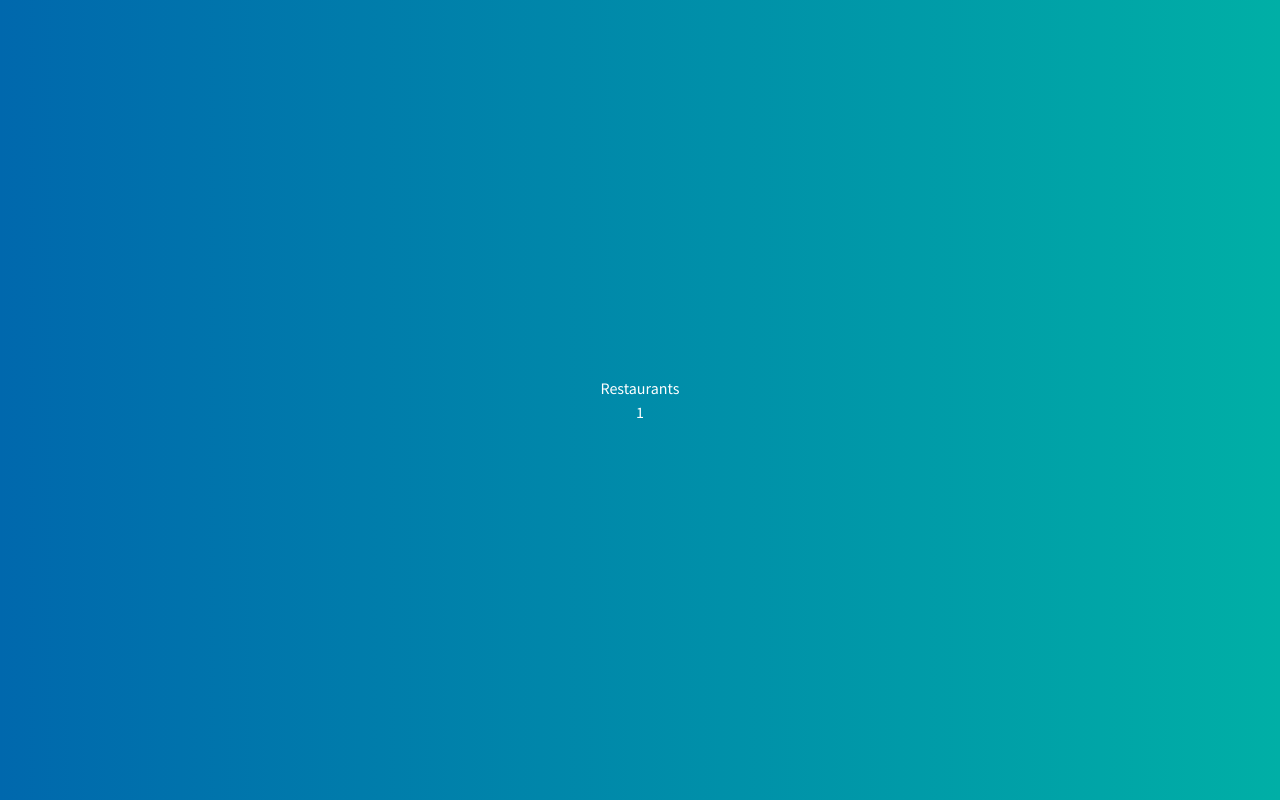
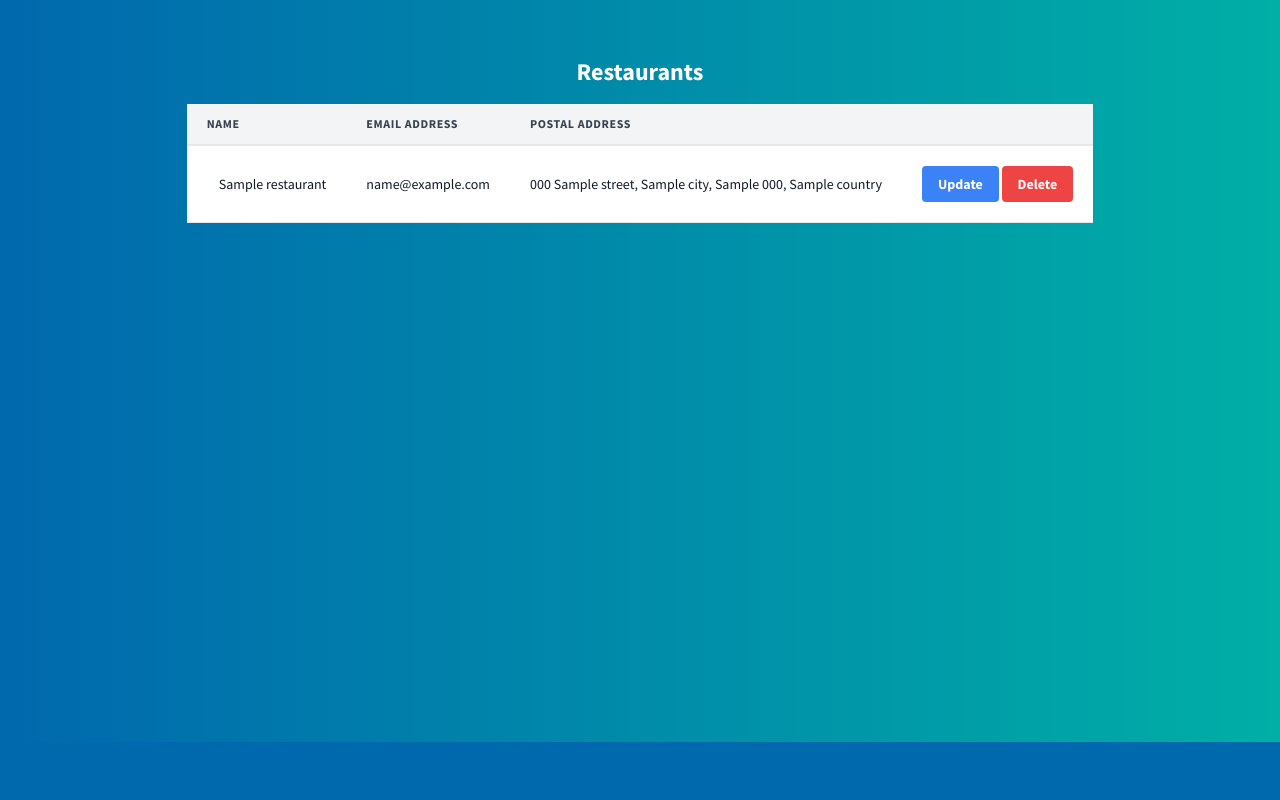
Before and after one commit to narancs93/papapay, a Django app: page /management/restaurants in a window 1280 px wide. Shown: the part 66-866 px from the top of the page. After the commit the page ends 808 px from the top, so only its background shows below. Run offline with Django 4.2, Linux system fonts and the light colour scheme; tables that the repository leaves empty hold one stand-in row (values such as "Sample post"); some libraries are stand-ins or nearby versions.

Commit message:
feat - Add update-resturant page

```diff
--- a/papapay/management/urls.py
+++ b/papapay/management/urls.py
@@ -7,4 +7,5 @@ app_name = 'papapay.management'
 urlpatterns = [
     path('', views.Index.as_view(), name='management-page'),
     path('restaurants', views.ManageRestaurants.as_view(), name='manage-restaurants'),
+    path('update-restaurant/<int:id>', views.UpdateRestaurant.as_view(), name='update-restaurant'),
 ]
--- a/papapay/management/views.py
+++ b/papapay/management/views.py
@@ -1,6 +1,8 @@
+from django.shortcuts import get_object_or_404, render
 from django.views.generic import TemplateView
 
-from papapay.restaurant.models import Restaurant
+from .forms import RestaurantForm
+from ..restaurant.models import Restaurant
 
 
 class Index(TemplateView):
@@ -12,5 +14,25 @@ class ManageRestaurants(TemplateView):
 
     def get_context_data(self, **kwargs):
         context = super().get_context_data(**kwargs)
-        context['restaurant_count'] = Restaurant.objects.count()
+        context['restaurants'] = Restaurant.objects.all()
         return context
+
+
+class UpdateRestaurant(TemplateView):
+    template_name = 'management/update_restaurant.html'
+
+    def get_context_data(self, id, **kwargs):
+        context = super().get_context_data(**kwargs)
+        restaurant = get_object_or_404(Restaurant, id=id)
+        context['restaurant_form'] = RestaurantForm(instance=restaurant)
+        return context
+
+    def post(self, request, id, **kwargs):
+        restaurant = get_object_or_404(Restaurant, id=id)
+        restaurant_form = RestaurantForm(data=request.POST, instance=restaurant)
+        if restaurant_form.is_valid():
+            restaurant_form.save()
+        return render(self.request, 'management/update_restaurant.html', context={
+            'restaurant_form': restaurant_form,
+            'updated_result': 'success' if restaurant_form.is_valid() else 'error',
+        })
--- a/papapay/postal_address/models.py
+++ b/papapay/postal_address/models.py
@@ -96,5 +96,11 @@ class PostalAddress(models.Model):
     def __str__(self):
         return f'{self.street.name}, {self.house_number}, {self.floor_number}/{self.door_number} (id={self.id})'
 
+    @property
+    def full_address(self):
+        # 1150 Broadway, New York, NY 10001, Egyesült Államok
+        return f'{self.house_number} {self.street.name}, {self.street.district.city.name}, \
+{self.street.district.city.state.abbreviation} {self.street.zip_code}, {self.street.district.city.state.country.name}'
+
     class Meta:
         verbose_name_plural = 'Postal Addresses'
--- a/papapay/static/css/management/styles.css
+++ b/papapay/static/css/management/styles.css
@@ -56,3 +56,8 @@ body {
 .dropdown:hover .dropdown-content {
     display: block;
 }
+
+.asteriskField {
+    padding-left: 4px;
+    color: red;
+}
--- a/papapay/templates/management/restaurants.html
+++ b/papapay/templates/management/restaurants.html
@@ -1,9 +1,53 @@
-{% extends "management/base.html" %}
+{% extends 'management/base.html' %}
+{% load crispy_forms_tags %}
 
 {% block content %}
-<div class="flex flex-col justify-center items-center h-screen">
-    <div>Restaurants</div>
-    <div>{{ restaurant_count }}</div>
-</div>
-
-{% endblock content %}
+  <div class="flex flex-col items-center h-full m-2">
+    <div class="pt-8">
+      <h1 class="text-2xl font-bold py-4 text-center">Restaurants</h1>
+      {% if not restaurants %}
+        There are no restaurants created yet. Click here to add a new one.
+      {% else %}
+      <table class="min-w-full leading-normal">
+        <thead>
+          <tr>
+            <th class="px-5 py-3 border-b-2 border-gray-200 bg-gray-100 text-left text-xs font-semibold text-gray-700 uppercase tracking-wider">Name</th>
+            <th class="px-5 py-3 border-b-2 border-gray-200 bg-gray-100 text-left text-xs font-semibold text-gray-700 uppercase tracking-wider">Email address</th>
+            <th class="px-5 py-3 border-b-2 border-gray-200 bg-gray-100 text-left text-xs font-semibold text-gray-700 uppercase tracking-wider">Postal Address</th>
+            <th class="px-5 py-3 border-b-2 border-gray-200 bg-gray-100"></th>
+          </tr>
+        </thead>
+        <tbody>
+          {% for restaurant in restaurants %}
+          <tr>
+            <td class="px-5 py-5 border-b border-gray-200 bg-white text-sm">
+              <div class="flex">
+                <div class="ml-3">
+                  <p class="text-gray-900 whitespace-no-wrap">{{ restaurant.name }}</p>
+                </div>
+              </div>
+            </td>
+            <td class="px-5 py-5 border-b border-gray-200 bg-white text-sm">
+              <p class="text-gray-900 whitespace-no-wrap">{{ restaurant.email_address }}</p>
+            </td>
+            <td class="px-5 py-5 border-b border-gray-200 bg-white text-sm">
+              <p class="text-gray-900 whitespace-no-wrap">{{ restaurant.postal_address.full_address }}</p>
+            </td>
+            <td class="px-5 py-5 border-b border-gray-200 bg-white text-sm text-right">
+              <a href="{% url "papapay.management:update-restaurant" id=restaurant.id %}">
+                <button class="bg-blue-500 hover:bg-blue-700 text-white font-bold py-2 px-4 rounded">
+                  Update
+                </button>
+              </a>
+              <button class="bg-red-500 hover:bg-red-700 text-white font-bold py-2 px-4 rounded">
+                Delete
+              </button>
+            </td>
+          </tr>
+          {% endfor %}
+        </tbody>
+      </table>
+      {% endif %}
+    </div>
+  </div>
+{% endblock %}
```
Also changed, not shown: papapay/management/forms.py (added, +33 -0 lines), papapay/templates/management/update_restaurant.html (added, +28 -0 lines).
